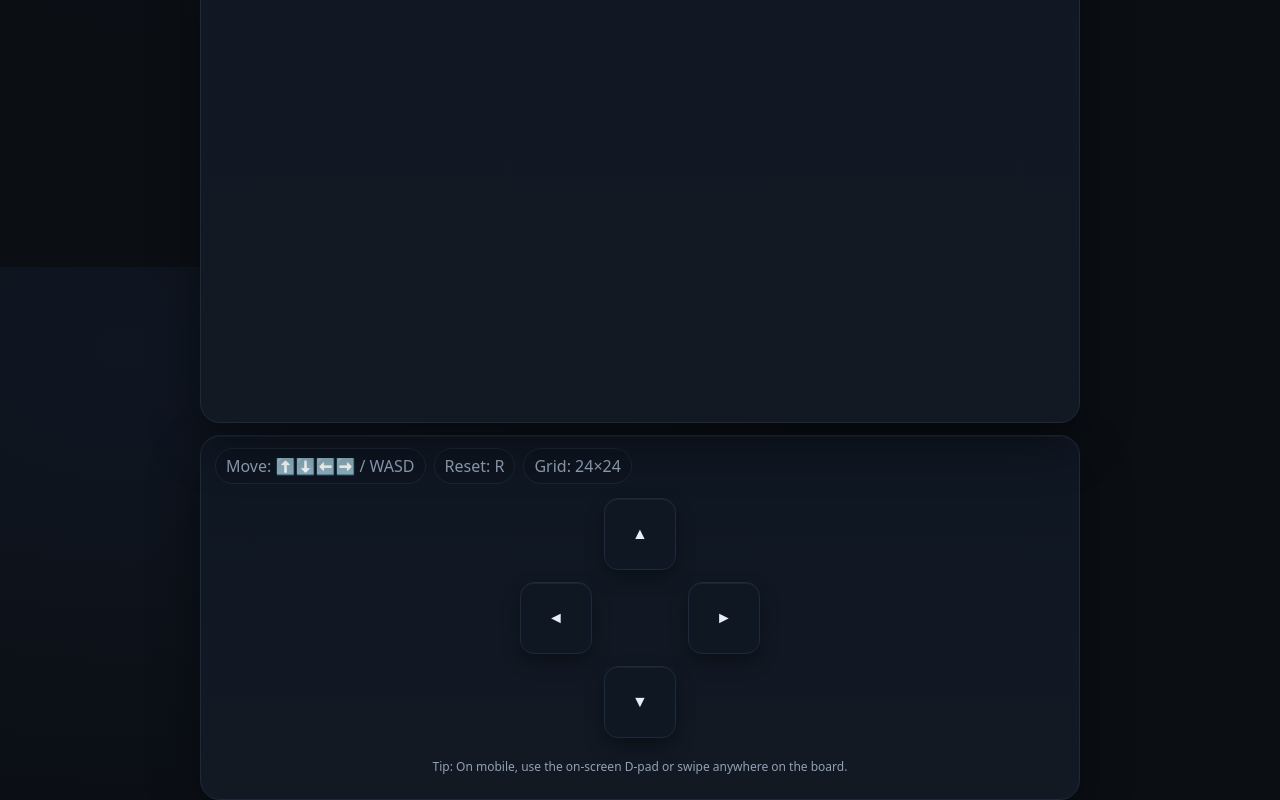
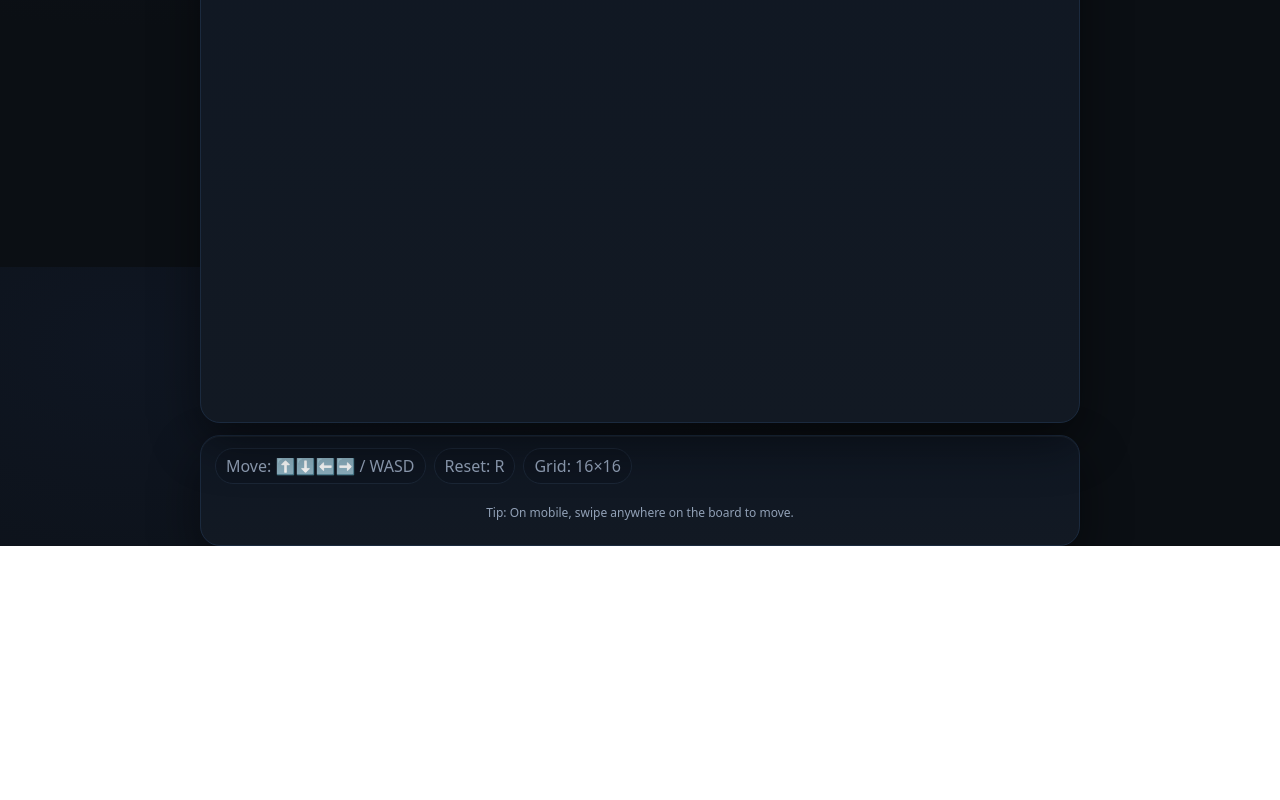
Before and after one commit to phaseydaisy/phawse, a plain HTML site: page snake/index.html in a window 1280 px wide. Shown: the part 533-1333 px from the top of the page. After the commit the page ends 1079 px from the top, so only its background shows below. Drawn offline with Linux system fonts and the light colour scheme.

Commit message:
Update index.html

```diff
--- a/snake/index.html
+++ b/snake/index.html
@@ -25,20 +25,9 @@
       <div class="controls">
         <div class="pill">Move: ⬆️⬇️⬅️➡️ / WASD</div>
         <div class="pill">Reset: R</div>
-        <div class="pill">Grid: 24×24</div>
+        <div class="pill">Grid: 16×16</div>
       </div>
-      <div class="dpad grid" aria-label="Touch controls">
-        <div></div>
-        <button data-dir="up">▲</button>
-        <div></div>
-        <button data-dir="left">◄</button>
-        <div></div>
-        <button data-dir="right">►</button>
-        <div></div>
-        <button data-dir="down">▼</button>
-        <div></div>
-      </div>
-      <p class="hint">Tip: On mobile, use the on-screen D-pad or swipe anywhere on the board.</p>
+      <p class="hint">Tip: On mobile, swipe anywhere on the board to move.</p>
     </footer>
   </div>
 
```
